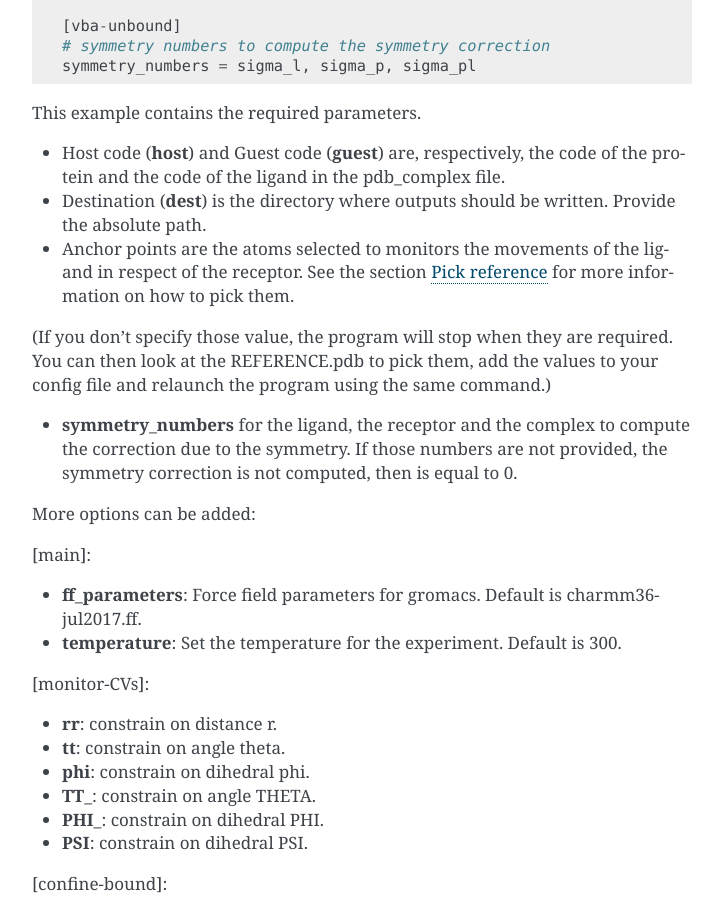
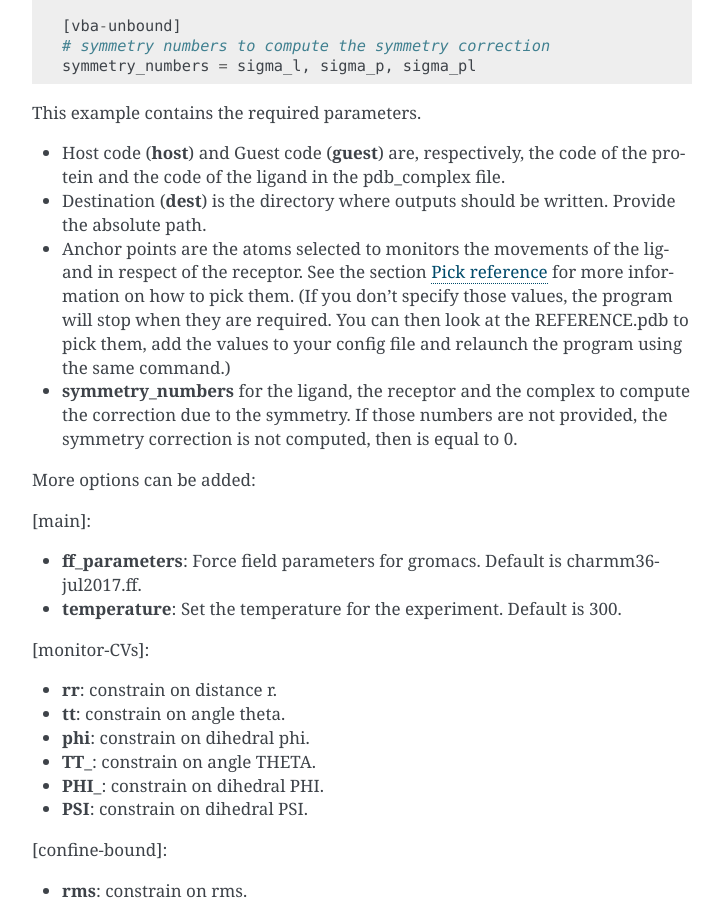
Before and after one commit to IFMlab/ddm_docs, a Sphinx documentation site: the page built from docs/usage.rst, in a window 1280 px wide and 900 px high, scrolled down 872 px. Shown: the whole window, without its empty margins (388-1111 px from the left). Built offline with Sphinx 7.4.7, drawn with Linux system fonts in a browser that asks for light colours.

Commit message:
Update usage.rst

```diff
--- a/docs/usage.rst
+++ b/docs/usage.rst
@@ -49,8 +49,7 @@ This example contains the required parameters.
 
 - Host code (**host**) and Guest code (**guest**) are, respectively, the code of the protein and the code of the ligand in the pdb_complex file.
 - Destination (**dest**) is the directory where outputs should be written. Provide the absolute path.
-- Anchor points are the atoms selected to monitors the movements of the ligand in respect of the receptor. See the section :ref:`pick_reference` for more information on how to pick them.
-(If you don't specify those value, the program will stop when they are required. You can then look at the REFERENCE.pdb to pick them, add the values to your config file and relaunch the program using the same command.)
+- Anchor points are the atoms selected to monitors the movements of the ligand in respect of the receptor. See the section :ref:`pick_reference` for more information on how to pick them. (If you don't specify those values, the program will stop when they are required. You can then look at the REFERENCE.pdb to pick them, add the values to your config file and relaunch the program using the same command.)
 
 - **symmetry_numbers** for the ligand, the receptor and the complex to compute the correction due to the symmetry. If those numbers are not provided, the symmetry correction is not computed, then is equal to 0.
 
```
